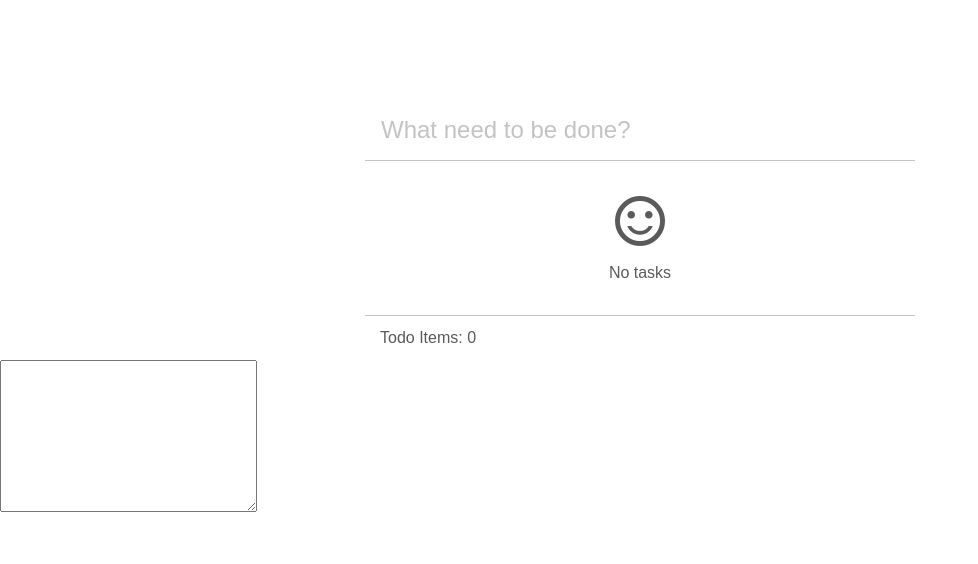
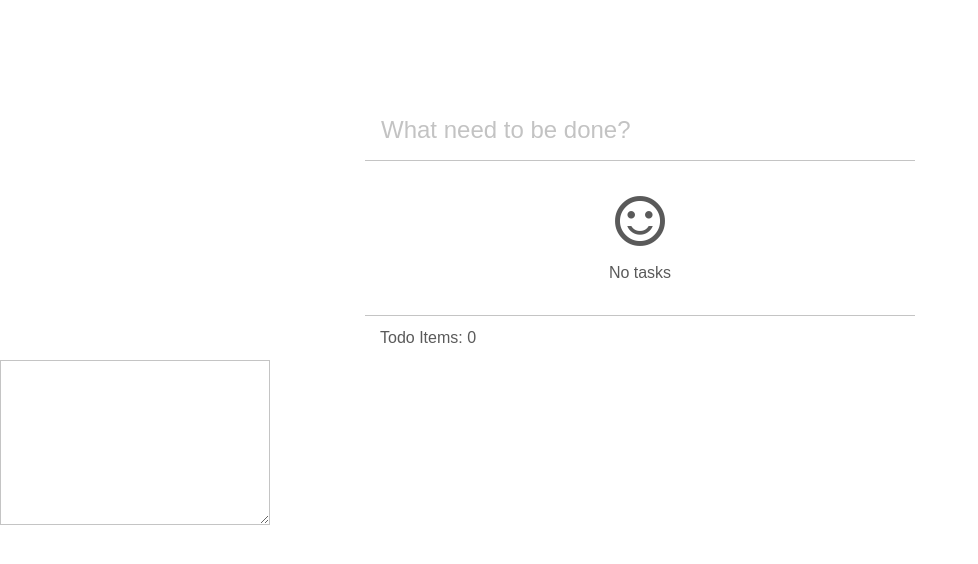
Before and after one commit to Ryutaro0802/useful-tab, a React (Create React App) app: page / in a window 1280 px wide. Shown: the top 564 px of the page, without its empty margins (0-978 px from the left). Built offline with nearby package versions, Linux system fonts and the light colour scheme.

Commit message:
textarea design

```diff
--- a/src/components/memo/Memo.jsx
+++ b/src/components/memo/Memo.jsx
@@ -1,9 +1,9 @@
-import React, { Component } from 'react';
+import React, { Component } from "react";
 import { StyleSheet, css } from "aphrodite";
-import {setItems, getItems} from '../../util/storage.js';
+import { setItems, getItems } from "../../util/storage.js";
 
-const memoGadgetKey = 'useful-tab-memo';
-const defaultValue = JSON.parse(getItems(memoGadgetKey)) || '';
+const memoGadgetKey = "useful-tab-memo";
+const defaultValue = JSON.parse(getItems(memoGadgetKey)) || "";
 
 export default class Memo extends Component {
   constructor() {
@@ -16,20 +16,30 @@ export default class Memo extends Component {
       value: e.target.value
     });
     setItems(memoGadgetKey, JSON.stringify(this.state.value));
-  }
+  };
 
   render() {
     return (
       <div>
         <textarea
-            className="aaa"
+          className={css(styles.memo)}
           name=""
           value={this.state.value}
           cols="30"
           rows="10"
-            onInput={ this.inputHandler }
+          onInput={this.inputHandler}
         />
       </div>
     );
   }
 }
+
+const styles = StyleSheet.create({
+  memo: {
+    "appearance": "none",
+    "-webkit-appearance": "none",
+    "border": "1px solid #c4c4c4",
+    "padding": ".5em",
+    "cursor": "text"
+  }
+});
--- a/src/index.css
+++ b/src/index.css
@@ -2,4 +2,5 @@ body {
   margin: 0;
   padding: 0;
   font-family: sans-serif;
+  box-sizing: border-box;
 }
```
Lines whose indentation alone changed are shown as unchanged.
